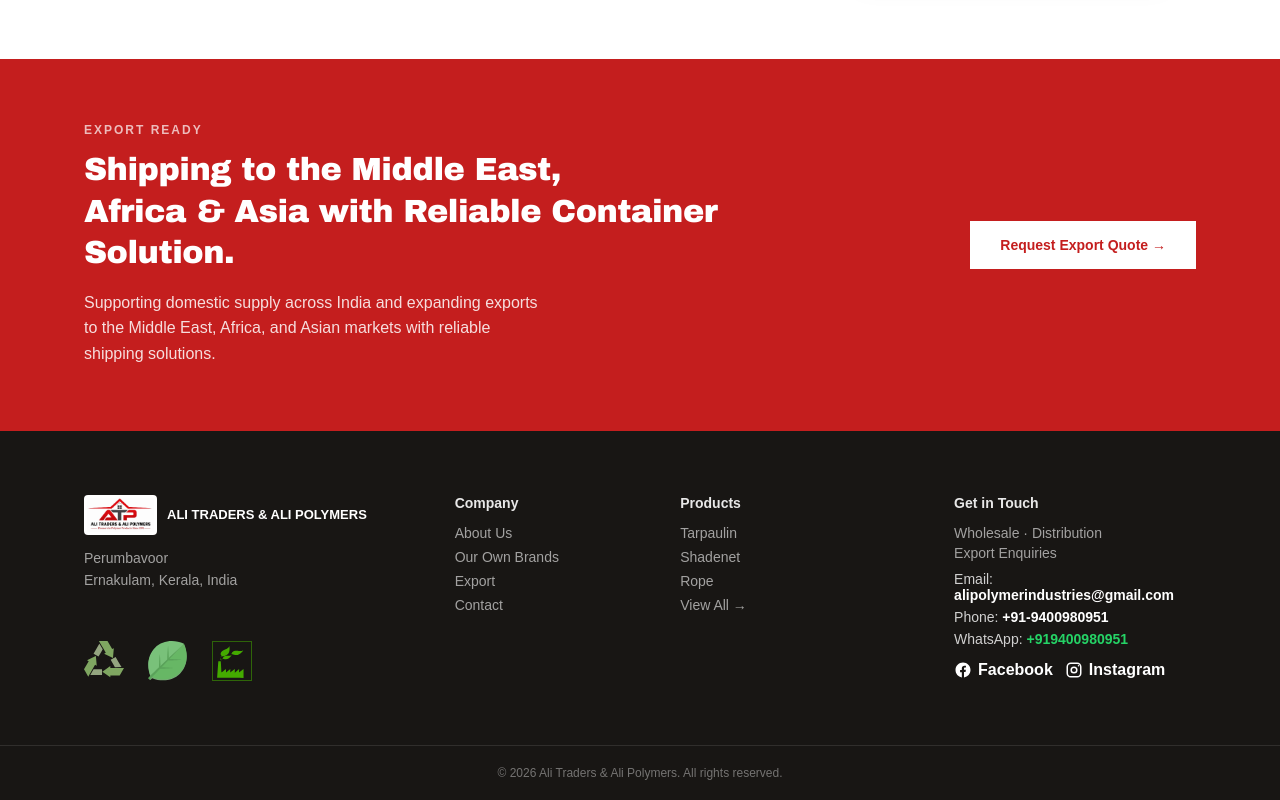
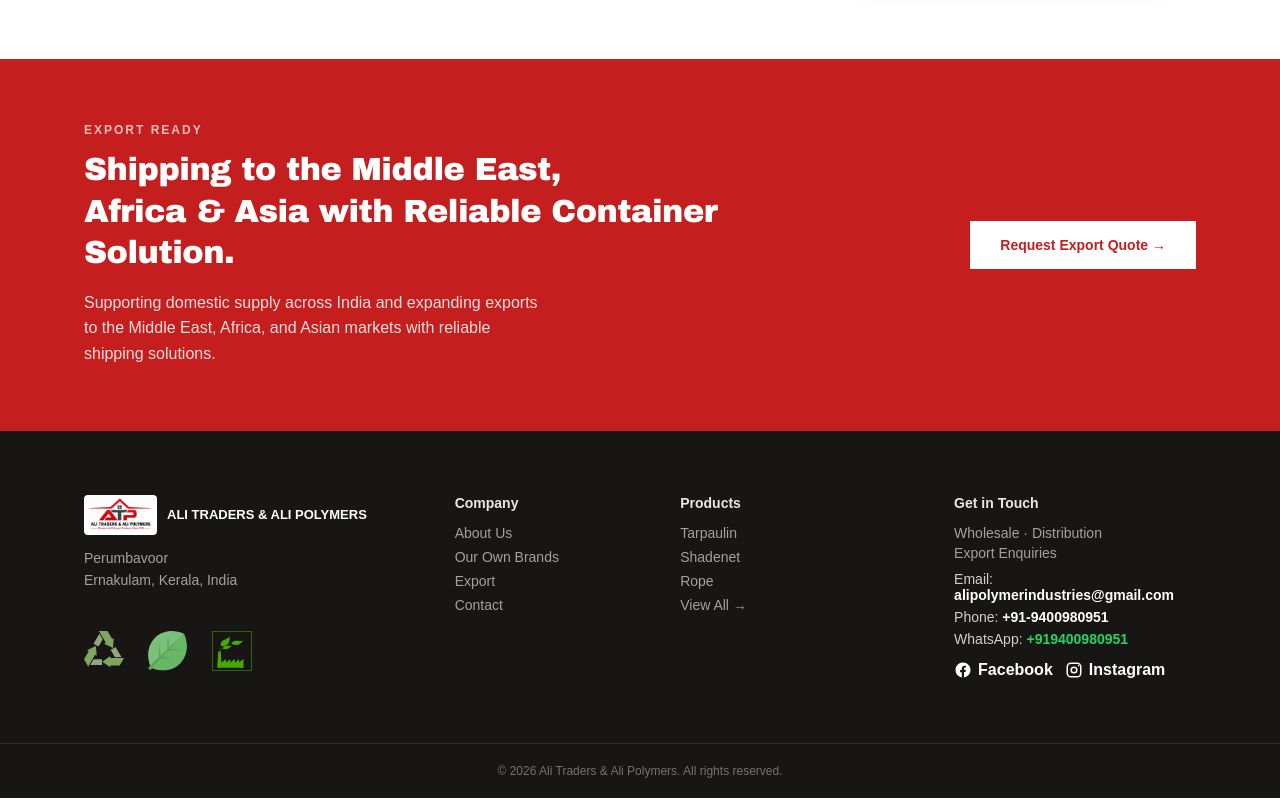
Before and after one commit to ArsalanRashid-K/ali-polymers-, a Next.js app: page / in a window 1280 px wide. Shown: the part 3191-3991 px from the top of the page. Built offline with nearby package versions, Linux system fonts and the light colour scheme.

Commit message:
padding footer reduce

```diff
--- a/src/app/globals.css
+++ b/src/app/globals.css
@@ -691,7 +691,7 @@
   align-items: center;
   justify-content: flex-start;
   gap: 24px;
-  margin-top: 50px;
+  margin-top: 40px;
   padding: 0;
 }
 
```
